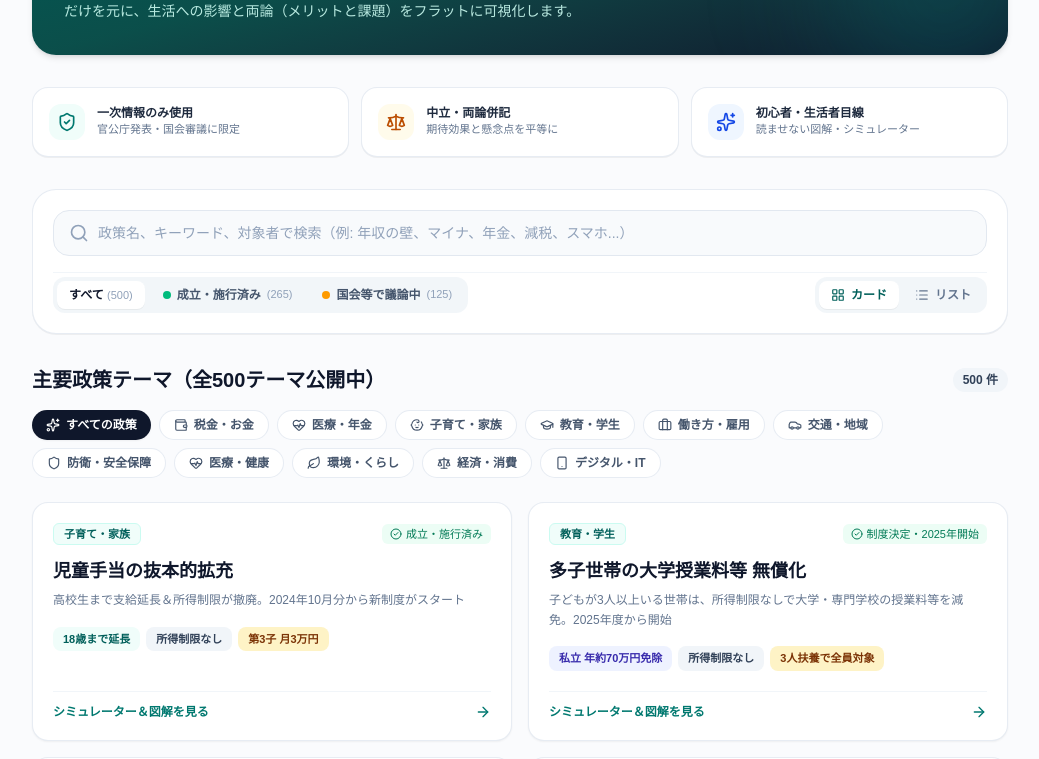
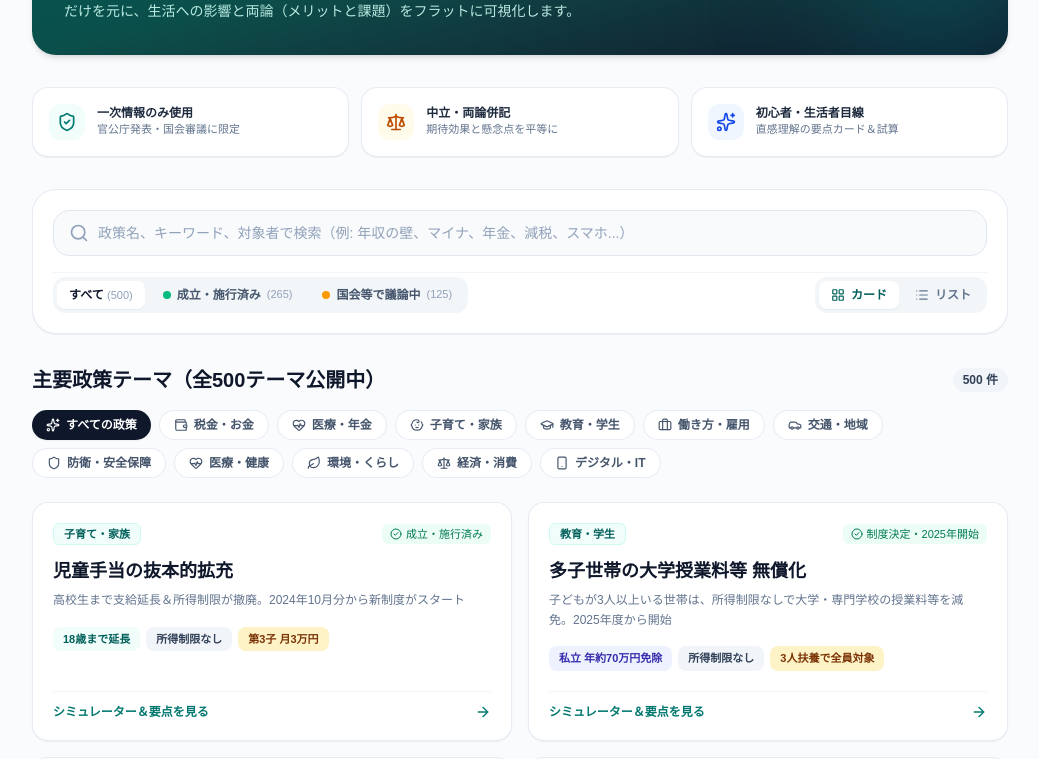
Before and after one commit to poliscape-project/poliscape, a Next.js app: page / in a window 1280 px wide. Shown: the part 300-1059 px from the top of the page, without its empty margins (120-1159 px from the left). Built offline with nearby package versions, Linux system fonts and the light colour scheme; no server answers.

Commit message:
feat: カードフッター文言を動的出し分けに改善（シミュレーターがある37テーマは「シミュレーター＆要点を見る」、他463テーマは「要点・新旧の変化を見る」）

```diff
--- a/src/app/page.tsx
+++ b/src/app/page.tsx
@@ -20,6 +20,47 @@ import {
   Briefcase, Trees, Leaf, Hotel, BookOpen, Ban, Smartphone,
   Search, X, LayoutGrid, List, ChevronDown, Clock, RotateCcw
 } from "lucide-react";
+
+// シミュレーターまたは判定ナビが実装されている主要37テーマ
+const SIMULATOR_POLICY_IDS = new Set([
+  "child-allowance-expansion",
+  "university-tuition-waiver",
+  "income-barrier",
+  "myna-health-insurance",
+  "new-nisa",
+  "furusato-tax",
+  "invoice-system",
+  "pension-start-age",
+  "zaishoku-pension",
+  "elderly-healthcare-cost",
+  "childcare-leave-benefit",
+  "energy-subsidies",
+  "childcare-support-fund",
+  "inheritance-registration",
+  "myna-drivers-license",
+  "severance-pay-tax",
+  "gasoline-subsidies-trigger",
+  "nursing-care-copay",
+  "electric-kickboard-rules",
+  "school-lunch-free",
+  "ideco-expansion",
+  "kodomo-daretemo-tsuen",
+  "high-school-tuition-free",
+  "pension-contribution-45years",
+  "abandoned-house-tax-hike",
+  "accommodation-tax-tourism",
+  "forest-environment-tax",
+  "customer-harassment-prevention",
+  "reskilling-education-benefit",
+  "income-barrier-career-up",
+  "financial-income-tax",
+  "high-cost-medical-cap",
+  "bicycle-blue-ticket",
+  "paternity-leave-at-birth",
+  "solar-panel-mandate",
+  "otc-similar-drug-restriction",
+  "stealth-marketing-regulation"
+]);
 
 export default function HomePage() {
   const [isSimpleMode, setIsSimpleMode] = useState<boolean>(false);
@@ -2208,7 +2249,7 @@ export default function HomePage() {
             </div>
             <div>
               <div className="text-xs font-bold text-slate-800">初心者・生活者目線</div>
-              <div className="text-[11px] text-slate-500">読ませない図解・シミュレーター</div>
+              <div className="text-[11px] text-slate-500">直感理解の要点カード＆試算</div>
             </div>
           </div>
         </div>
@@ -2457,7 +2498,11 @@ export default function HomePage() {
 
                     {/* カードフッター */}
                     <div className="mt-5 pt-3 border-t border-slate-100 flex items-center justify-between text-xs font-bold text-teal-700">
-                      <span>シミュレーター＆図解を見る</span>
+                      <span>
+                        {SIMULATOR_POLICY_IDS.has(policy.id)
+                          ? "シミュレーター＆要点を見る"
+                          : "要点・新旧の変化を見る"}
+                      </span>
                       <ArrowRight className="w-4 h-4 group-hover:translate-x-1 transition-transform" />
                     </div>
                   </Link>
```
